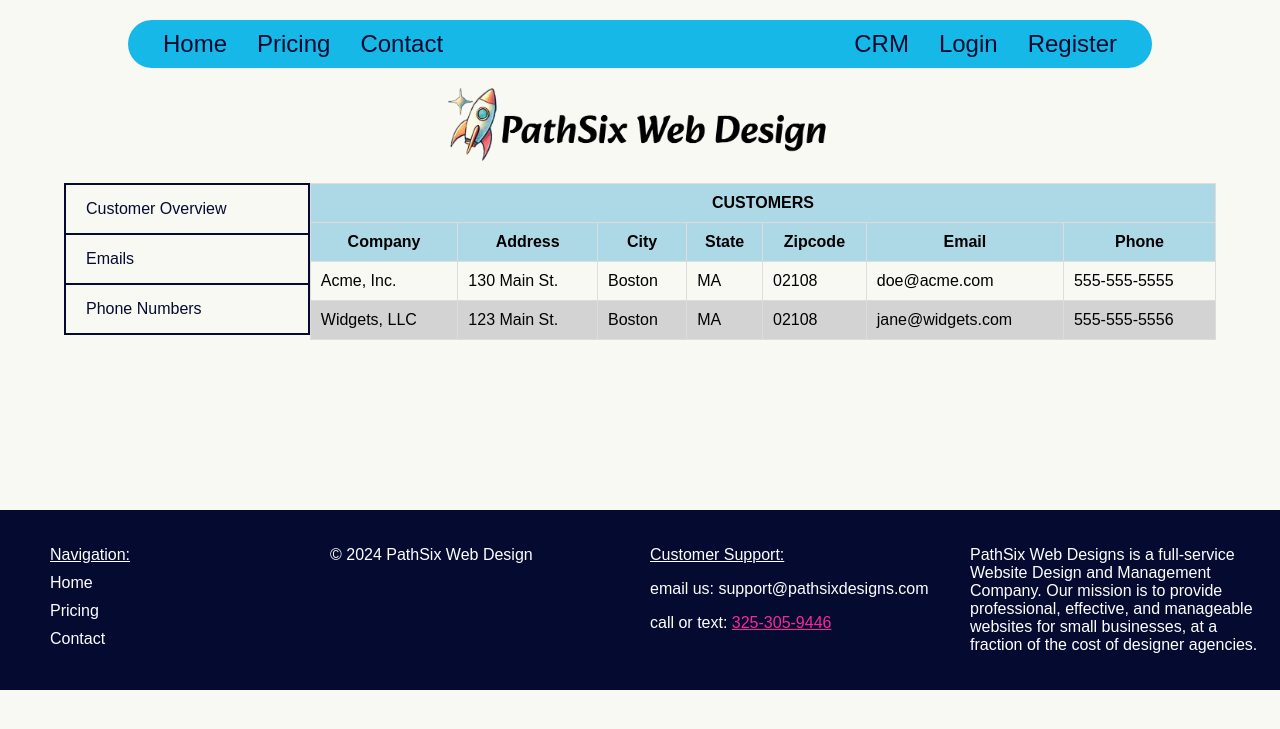
After one commit to boonewh/pathsixdesigns, a Flask app: page /customers in a window 1280 px wide. The commit adds this page. Shown: the top 729 px of the page. Run offline with Flask 3, Linux system fonts and the light colour scheme; some libraries are stand-ins or nearby versions; some web fonts are replaced.

Commit message:
Added options area to /crm and left nav to customers page

```diff
--- a/app.py
+++ b/app.py
@@ -8,7 +8,7 @@ app.config.from_object(Config)
 
 mail = Mail(app)
 
-customers = [
+companies = [
     {
         'company': 'Acme, Inc.',
         'address': '130 Main St.',
@@ -70,9 +70,9 @@ def contact():
 def crm():
     return render_template('crm/crm.html')
 
-@app.route('/customers_page')
-def customers_page():
-    return render_template('crm/customers_page.html', customers=customers)
+@app.route('/customers')
+def customers():
+    return render_template('crm/customers.html', companies=companies)
 
 @app.route('/register', methods=['GET', 'POST'])
 def register():
--- a/static/css/crm.css
+++ b/static/css/crm.css
@@ -1,26 +1,3 @@
-:root {
-  --dark-color: #05133d;
-  --light-color: #13bbe3;
-  --light-gray-color: lightgrey;
-  --text: #050a30;
-  --secondary-text: #fa26a0;
-  --link-text: white;
-  --transition: all 0.3s linear;
-}
-
-/* Global Styles */
-
-html,
-body {
-  margin: 0;
-  padding: 0;
-  overflow-x: hidden; /* Prevent horizontal scroll */
-}
-
-* {
-  box-sizing: border-box;
-}
-
 :root {
   --dark-color: #050a30;
   --light-color: #16b8e7;
@@ -40,11 +17,6 @@ body {
   margin: 0;
   padding: 0;
   background: #f8f9f3;
-}
-
-main {
-  width: 80%;
-  margin: 0 auto;
 }
 
 * {
@@ -126,7 +98,70 @@ main {
   height: auto;
 }
 
+/* Left Navigation Styles */
+
+.body-container {
+  margin: 0 auto;
+  font-family: Arial, sans-serif;
+  display: flex;
+  width: 90%;
+  justify-content: space-between;
+}
+
+.report-nav nav ul {
+  list-style: none;
+  padding: 0;
+  margin: 0;
+  border: 1px solid var(--dark-color);
+}
+
+.report-nav nav ul li {
+  border: 1px solid var(--dark-color);
+}
+
+.report-nav nav ul li a {
+  color: var(--text);
+  text-decoration: none;
+  padding: 15px 20px;
+  display: block;
+}
+
+.report-nav nav ul li a:hover {
+  background-color: #555; /* Change color on hover */
+}
+
+/* Style for the left-side nav (aside) */
+.report-nav {
+  width: 250px; /* Adjust width as needed */
+  color: var(--text);
+  padding-top: 20px;
+  overflow-y: auto; /* Enables scroll if nav gets too long */
+}
+
+/* Options Styles */
+
+.options {
+  display: flex;
+  justify-content: space-around;
+  margin-top: 60px;
+}
+
+.options img {
+  width: 20%;
+  border-radius: 10px;
+  box-shadow: 10px 10px 10px rgba(0, 0, 0, 0.5);
+}
+
+.options img:hover {
+  transform: scale(1.1);
+  transition: transform 0.3s ease;
+}
+
 /* CRM Table Styles */
+
+.customer {
+  width: 80%;
+}
 
 .cust-table {
   width: 100%; /* Full width for the table */
--- a/templates/crm/crm.html
+++ b/templates/crm/crm.html
@@ -7,5 +7,8 @@
 {% endblock %}
 
 {% block content %}
-    <h1>CRM Start Page</h1>
+    <section class="options">
+        <a href="{{ url_for('customers') }}"><img src="{{ url_for('static', filename='images/handshake.jpg') }}" alt="An image of a handshake"></a>
+    </section>
+
 {% endblock %}
--- /dev/null
+++ b/templates/crm/customers.html
@@ -0,0 +1,51 @@
+{% extends "crm/crm-base.html" %}
+
+{% block title %}PathSix Web Designs CRM Customer Page{% endblock %}
+
+{% block styles %}
+    <link rel="stylesheet" href="{{ url_for('static', filename='css/crm.css') }}">
+{% endblock %}
+
+{% block content %}
+
+    <div class="body-container">
+        <aside class="report-nav">
+            <nav>
+                <ul>
+                    <li><a href="#">Customer Overview</a></li>
+                    <li><a href="#">Emails</a></li>
+                    <li><a href="#">Phone Numbers</a></li>
+                </ul>
+            </nav>
+        </aside>
+
+        <div class="customer">
+            <table class="cust-table">
+                <tr class="thead">
+                    <th colspan="7">CUSTOMERS</th>
+                </tr>
+                <tr class="sm-thead">
+                    <th>Company</th>
+                    <th>Address</th>
+                    <th>City</th>
+                    <th>State</th>
+                    <th>Zipcode</th>
+                    <th>Email</th>
+                    <th>Phone</th>
+                </tr>
+                {% for company in companies %}
+                <tr>
+                    <td>{{ company.company }} </td>
+                    <td>{{ company.address }} </td>
+                    <td>{{ company.city }} </td>
+                    <td>{{ company.state }} </td>
+                    <td>{{ company.zipcode }} </td>
+                    <td>{{ company.email }} </td>
+                    <td>{{ company.phone }} </td>
+                </tr>
+                {% endfor %}
+            </table>
+        </div>
+    </div>
+
+{% endblock %}
```
Also changed, not shown: templates/crm/customers_page.html (deleted, +0 -38 lines), ReadMe.md, static/images/handshake.jpg (added).
